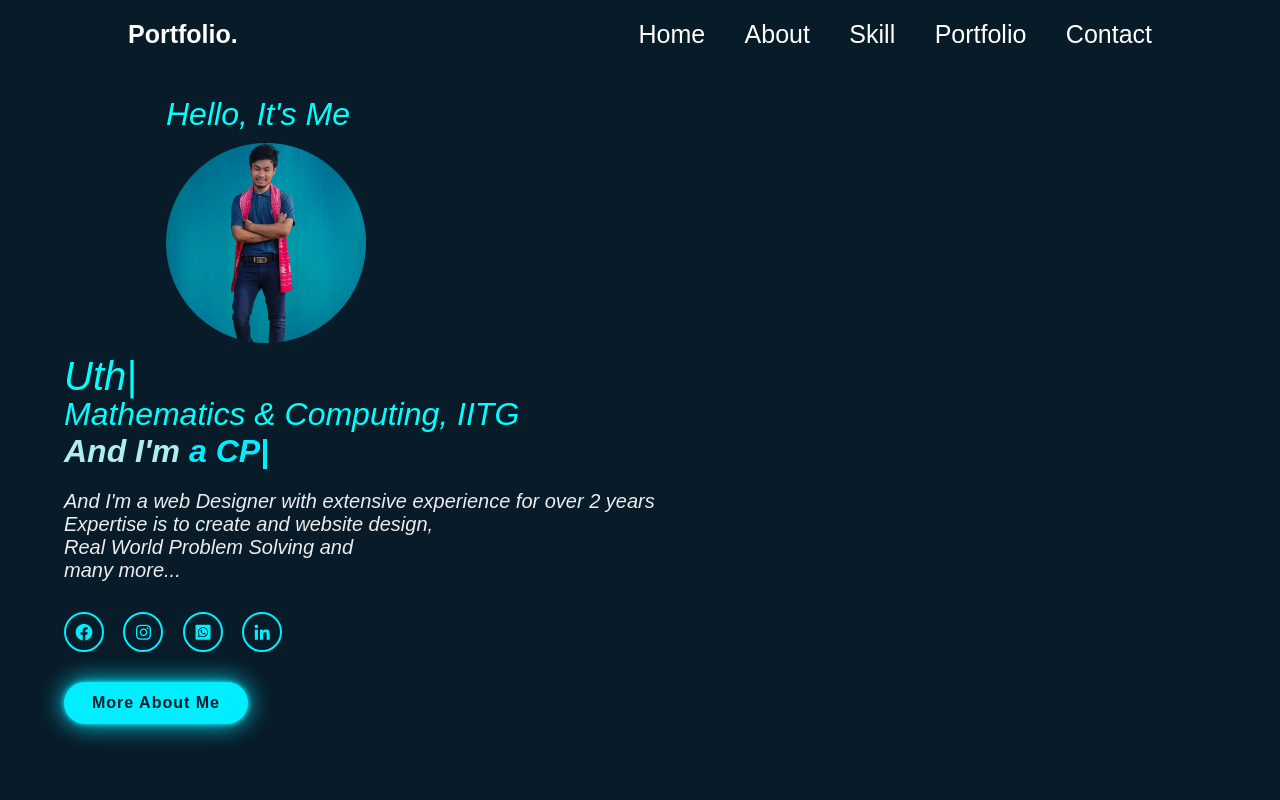
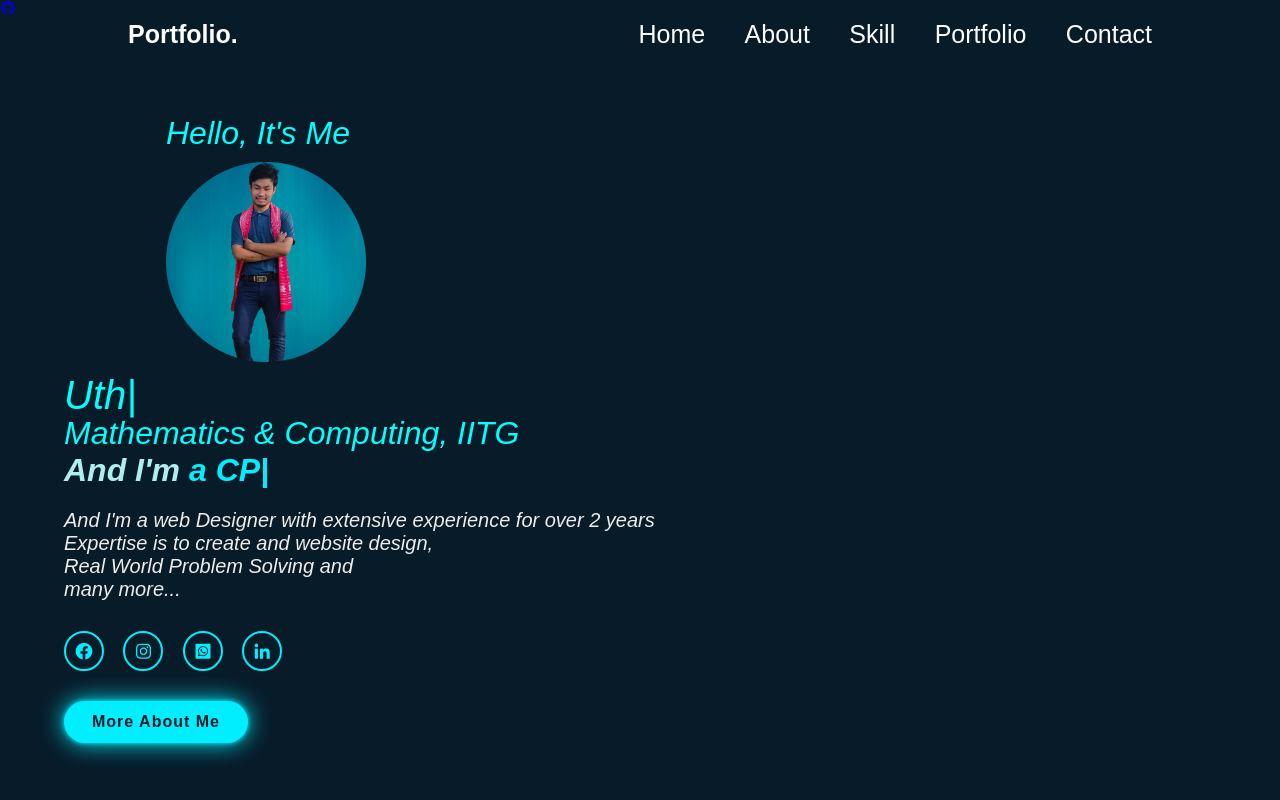
Before and after one commit to Uthrisar/UKB, a plain HTML site: page index.html in a window 1280 px wide. Shown: the top 800 px of the page. Drawn offline with nearby package versions, Linux system fonts and the light colour scheme.

Commit message:
Update index.html

```diff
--- a/index.html
+++ b/index.html
@@ -7,6 +7,7 @@
     <link rel="stylesheet" href="stylesheet.css">
     <link href='https://unpkg.com/boxicons@2.1.4/css/boxicons.min.css' rel='stylesheet'>
     <script src="https://unpkg.com/typed.js@2.0.16/dist/typed.umd.js"></script>
+    <a href="https://github.com/Uthrisar" style="--i:11"><i class='bx bxl-github' ></i></a>
 </head>
 <body>
     <header class="header">
```
